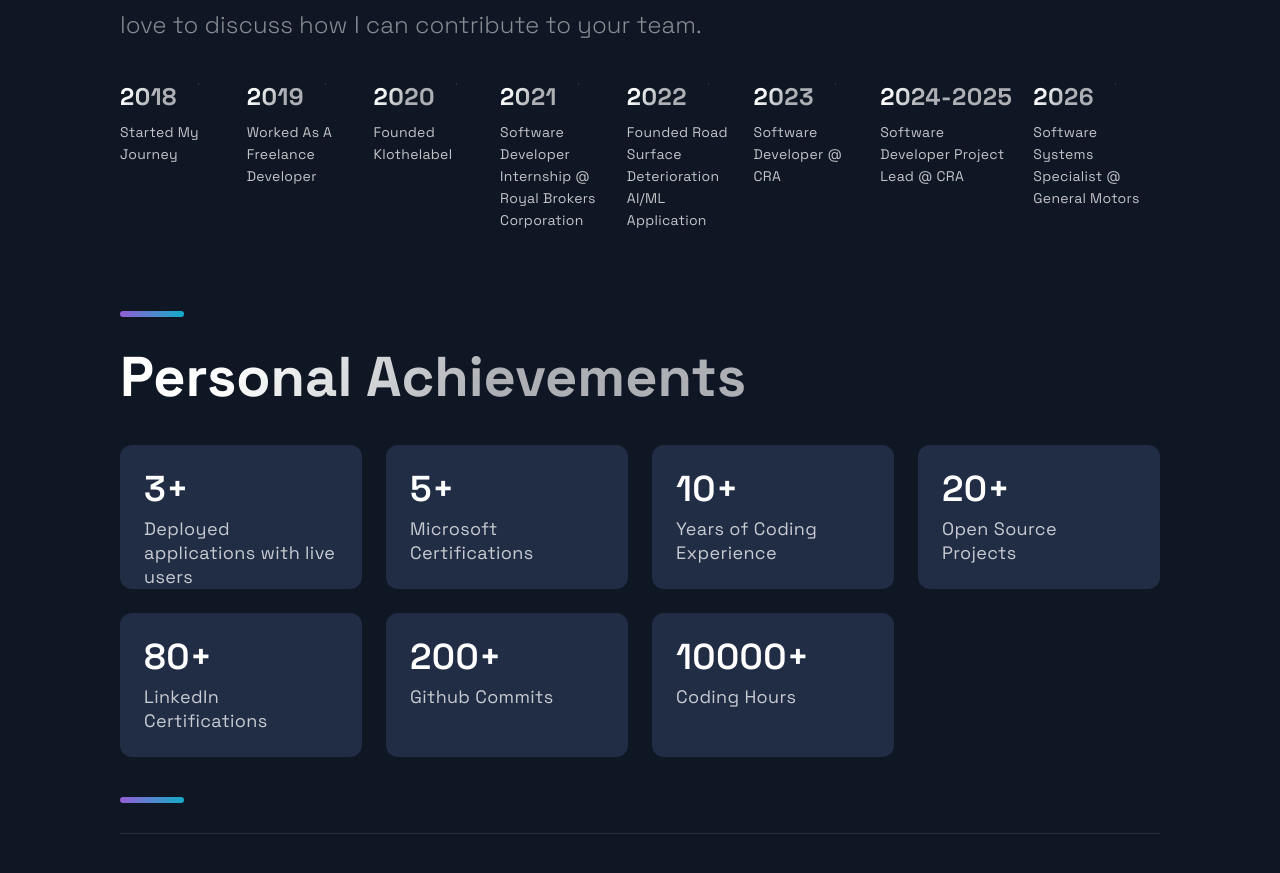
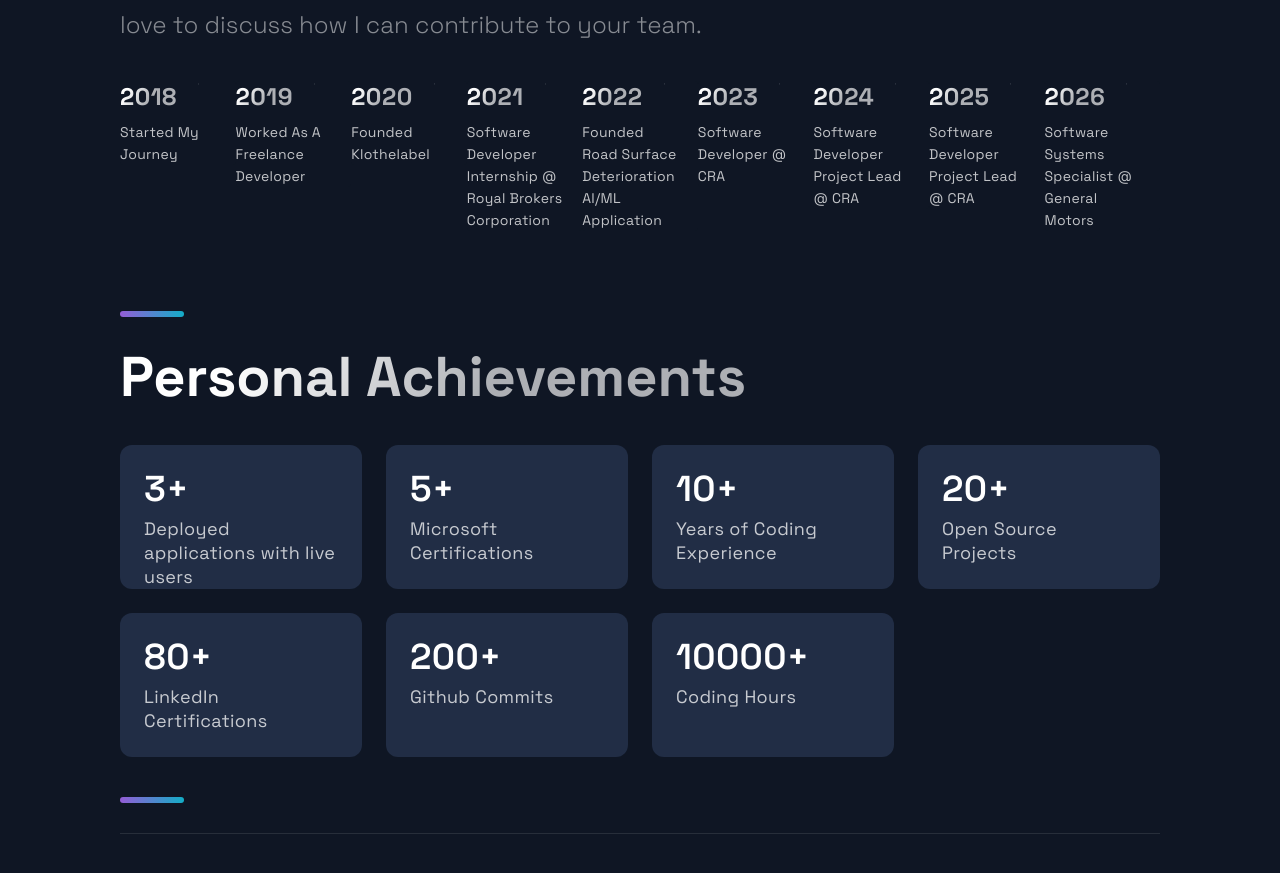
Before and after one commit to Janajan-Jeyabalan/Portfolio-Website, a Next.js app: page / in a window 1280 px wide. Shown: the part 5724-6597 px from the top of the page. Built offline with nearby package versions, Linux system fonts and the light colour scheme.

Commit message:
Updated constants.js file

```diff
--- a/src/constants/constants.js
+++ b/src/constants/constants.js
@@ -62,6 +62,7 @@ export const projects = [
     { year: 2021, text: 'Software Developer Internship @ Royal Brokers Corporation', },
     { year: 2022, text: 'Founded Road Surface Deterioration AI/ML Application', },
     { year: 2023, text: 'Software Developer @ CRA', },
-    { year: '2024-2025', text: "Software Developer Project Lead @ CRA", },
+    { year: 2024, text: "Software Developer Project Lead @ CRA", },
+    { year: 2025, text: "Software Developer Project Lead @ CRA", },
     { year: 2026, text: "Software Systems Specialist @ General Motors", },
   ];
```
